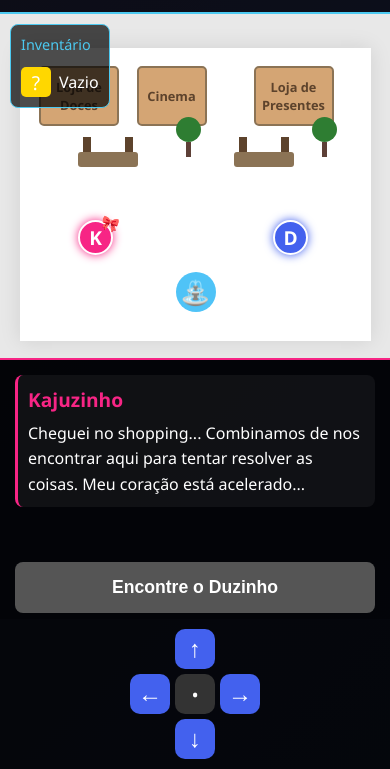
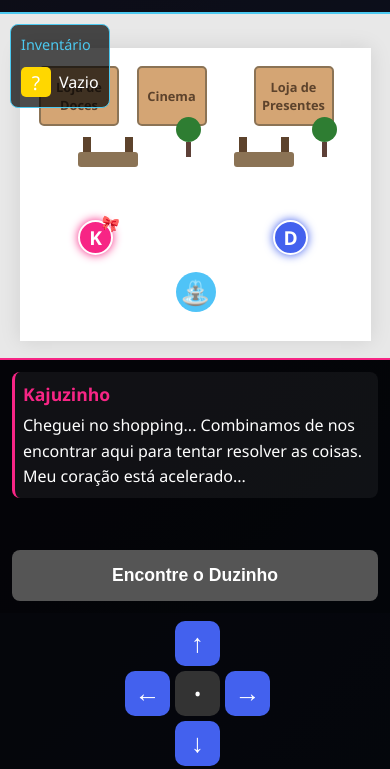
Before and after one commit to Oraldo20/me-perdoa-kajuzinho-2-, a plain HTML site: page index.html in a window 390 px wide. Both pictures are taken after a click on the button "INICIAR JOGO". Shown: the part 75-844 px from the top of the page. Drawn offline with Linux system fonts and the light colour scheme.

Commit message:
Update index.html

```diff
--- a/index.html
+++ b/index.html
@@ -29,6 +29,7 @@
             max-width: 500px;
             margin: 0 auto;
             position: relative;
+            width: 100%;
         }
 
         /* Tela de Início */
@@ -128,7 +129,6 @@
             max-width: 400px;
         }
 
-        /* Resto do CSS permanece igual até o final */
         .game-header {
             text-align: center;
             padding: 15px;
@@ -331,11 +331,12 @@
         }
 
         .controls-container {
-            padding: 15px;
+            padding: 10px;
             background-color: rgba(0, 0, 0, 0.8);
             display: flex;
             justify-content: center;
             align-items: center;
+            min-height: 120px;
         }
 
         .d-pad {
@@ -364,7 +365,7 @@
             background-color: #4361ee;
             border: none;
             color: white;
-            font-size: 1.5rem;
+            font-size: 1.8rem;
             display: flex;
             align-items: center;
             justify-content: center;
@@ -372,6 +373,8 @@
             user-select: none;
             transition: all 0.1s;
             border-radius: 10px;
+            min-width: 50px;
+            min-height: 50px;
         }
 
         .control-btn:active {
@@ -387,6 +390,7 @@
         #down {
             grid-column: 2;
             grid-row: 3;
+            font-size: 1.8rem; /* Garantir que a seta para baixo tenha o mesmo tamanho */
         }
 
         #left {
@@ -402,7 +406,7 @@
         .dialogue-container {
             flex: 2;
             background-color: rgba(0, 0, 0, 0.85);
-            padding: 20px;
+            padding: 15px;
             overflow-y: auto;
             border-top: 2px solid #f72585;
             display: flex;
@@ -414,7 +418,7 @@
         .dialogue-text {
             font-size: 1.1rem;
             line-height: 1.6;
-            margin-bottom: 20px;
+            margin-bottom: 15px;
             flex: 1;
             display: flex;
             flex-direction: column;
@@ -438,7 +442,7 @@
         }
 
         .dialogue-message {
-            margin-bottom: 15px;
+            margin-bottom: 10px;
             padding: 10px;
             background-color: rgba(255, 255, 255, 0.05);
             border-radius: 8px;
@@ -456,7 +460,7 @@
         .dialogue-options {
             display: flex;
             flex-direction: column;
-            gap: 10px;
+            gap: 8px;
             margin-top: 10px;
         }
 
@@ -525,6 +529,7 @@
             display: flex;
             flex-direction: column;
             gap: 8px;
+            max-width: 150px;
         }
 
         .inventory-title {
@@ -548,6 +553,7 @@
             align-items: center;
             justify-content: center;
             font-size: 1.2rem;
+            flex-shrink: 0;
         }
 
         .chocolate-icon {
@@ -631,21 +637,41 @@
             }
 
             .controls-container {
-                padding: 10px;
+                padding: 8px;
+                min-height: 110px;
             }
 
             .d-pad {
-                width: 130px;
-                height: 130px;
+                width: 140px;
+                height: 140px;
+            }
+
+            .control-btn {
+                font-size: 1.6rem;
+                min-width: 45px;
+                min-height: 45px;
+            }
+
+            #down {
+                font-size: 1.6rem;
             }
 
             .dialogue-container {
-                padding: 15px;
+                padding: 12px;
                 min-height: 180px;
             }
 
             .dialogue-text {
                 font-size: 1rem;
+            }
+
+            .dialogue-message {
+                padding: 8px;
+                margin-bottom: 8px;
+            }
+
+            .character-name {
+                font-size: 1.1rem;
             }
 
             .game-over {
@@ -658,6 +684,28 @@
 
             .game-over p {
                 font-size: 1.1rem;
+            }
+        }
+
+        @media (max-width: 360px) {
+            .d-pad {
+                width: 130px;
+                height: 130px;
+            }
+
+            .control-btn {
+                font-size: 1.5rem;
+                min-width: 40px;
+                min-height: 40px;
+            }
+
+            #down {
+                font-size: 1.5rem;
+            }
+
+            .inventory {
+                max-width: 130px;
+                padding: 8px;
             }
         }
     </style>
@@ -793,7 +841,7 @@
         const leftBtn = document.getElementById('left');
         const rightBtn = document.getElementById('right');
 
-        // Estado do jogo - MANTENDO SEUS DIÁLOGOS
+        // Estado do jogo
         let gameState = {
             kajuzinhoPosition: { x: 20, y: 60 },
             duzinhoPosition: { x: 70, y: 60 },
@@ -810,10 +858,10 @@
             popcornDialogueTriggered: false,
             conversationCompleted: false,
             popcornCollected: false,
-            popcornDeliveryStep: 0  // NOVO: para controlar os passos da entrega
+            popcornDeliveryStep: 0
         };
 
-        // SEUS DIÁLOGOS ORIGINAIS MANTIDOS
+        // Diálogos originais
         const dialogues = [
             {
                 character: "Duzinho",
@@ -905,7 +953,7 @@
             }
         ];
 
-        // Diálogos da entrega do Tic Tac - COM BOTÕES CONTINUE
+        // Diálogos da entrega do Tic Tac
         const popcornDeliveryDialogues = [
             {
                 character: "Kajuzinho",
@@ -1177,7 +1225,7 @@
             checkProximityToDuzinho();
         }
 
-        // Iniciar entrega do Tic Tac - NOVA FUNÇÃO
+        // Iniciar entrega do Tic Tac
         function startPopcornDelivery() {
             gameState.talkingToDuzinho = true;
             actionBtn.disabled = true;
@@ -1188,7 +1236,7 @@
             showNextPopcornDeliveryDialogue();
         }
 
-        // Mostrar próximo diálogo da entrega do Tic Tac - NOVA FUNÇÃO
+        // Mostrar próximo diálogo da entrega do Tic Tac
         function showNextPopcornDeliveryDialogue() {
             if (gameState.popcornDeliveryStep >= popcornDeliveryDialogues.length) {
                 // Finalizar entrega do Tic Tac
@@ -1316,7 +1364,7 @@
             }, 800);
         }
 
-        // Mostrar final do jogo - ATUALIZADO
+        // Mostrar final do jogo
         function showEnding() {
             // Atualizar mensagem de final
             endingMessage.innerHTML = `
@@ -1333,7 +1381,7 @@
             gameOverScreen.classList.add('show');
         }
 
-        // Reiniciar jogo - ATUALIZADO
+        // Reiniciar jogo
         function restartGame() {
             gameState = {
                 kajuzinhoPosition: { x: 20, y: 60 },
```
